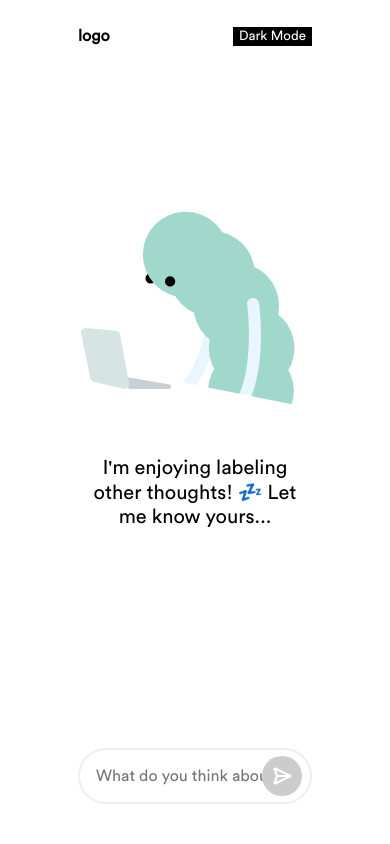
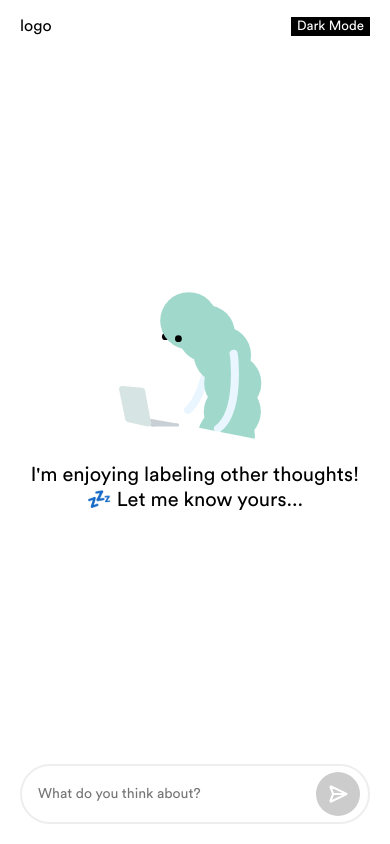
Before and after one commit to itsalivafaei/sentiment, a React (Vite) app in the folder front-end/: page / in a window 390 px wide. Built offline with nearby package versions, Linux system fonts and the light colour scheme.

Commit message:
finish responsive and dark mode toggle

```diff
--- a/front-end/src/styles/App.scss
+++ b/front-end/src/styles/App.scss
@@ -28,11 +28,16 @@ $button-size: 40px;
   vars.$light-secondary-accent,
   vars.$neutral-20,
   vars.$neutral-10,
-  vars.$neutral-40
+  vars.$neutral-40,
+  vars.$light-character-body,
+  vars.$light-character-eyes,
+  vars.$light-character-arms,
+  vars.$light-character-computer-screen,
+  vars.$light-character-computer-keyboard,
+  vars.$light-character-table
   );
-}
 
-.App.dark-mode {
+  &.dark-mode {
     @include mixins.theme-colors(
       vars.$dark-bg,
       vars.$dark-bg-inverse,
@@ -46,22 +51,23 @@ $button-size: 40px;
       vars.$dark-secondary-accent,
       vars.$neutral-90,
       vars.$neutral-90,
-    vars.$neutral-80
+      vars.$neutral-80,
+      vars.$dark-character-body,
+      vars.$dark-character-eyes,
+      vars.$dark-character-arms,
+      vars.$dark-character-computer-screen,
+      vars.$dark-character-computer-keyboard,
+      vars.$dark-character-table
     );
+  }
 
-  @media (max-width: 1200px) {
+  @include mixins.responsive ('tablet') {
     padding: 0 10%;
   }
-
-  @media (max-width: 720px) {
-    padding: 0 8%;
-  }
-
-  @media (max-width: 650px) {
-    padding: 0 6%;
+  @include mixins.responsive ('mobile') {
+    padding: 0 20px;
   }
 }
-
 
 * {
   font-family: Circular;
@@ -81,8 +87,7 @@ html {
   text-align: center;
   // background: inherit;
   background-color: inherit;
-  font-family: 'Mukta Malar', sans-serif;
-  font-weight: 700;
+  font-family: Circular, sans-serif;
   overflow: hidden;
 }
 
@@ -103,7 +108,6 @@ button {
 }
 
 input {
-  // border: 2px solid inherit;
   border-width: 2px;
   border-style: solid;
   border-color: inherit;
@@ -130,10 +134,24 @@ input {
 
 #separator-top {
   max-height: 10%;
+
+  @include mixins.responsive ('mobile') {
+    max-height: 5%;
+  }
+  @include mixins.responsive ('tablet') {
+    max-height: 10%;
+  }
 }
 
 #separator-bottom {
   max-height: 40%;
+
+  @include mixins.responsive ('mobile') {
+    max-height: 20%;
+  }
+  @include mixins.responsive ('tablet') {
+    max-height: 20%;
+  }
 }
 
 
@@ -153,6 +171,11 @@ input {
   margin: 0;
   padding: 0;
   background-color: inherit;
+
+  @include mixins.responsive ('mobile') {
+    top: 8px;
+    height: 36px;
+  }
 }
 
 /* Optional: Adjust the wrapper's top margin to prevent overlap */
@@ -164,7 +187,6 @@ input {
   width: 100%;
   margin: 0;
   justify-content:center;
-  // background: radial-gradient(ellipse at center, #fff 30%, #ffffff 47%);
   background: inherit;
   flex: 1;
 }
@@ -186,6 +208,11 @@ input {
   height: 400px;
   width: 300px;
   z-index: 0;
+
+  @include mixins.responsive ('mobile') {
+    height: 300px;
+    width: 200px;
+  }
 }
 
 #status {
@@ -195,7 +222,11 @@ input {
   margin-top: -96px;
   z-index: 2;
 
-  @media (max-width: 720px) {
+  @include mixins.responsive ('mobile') {
+    font-size: 18px;
+  }
+
+  @include mixins.responsive ('tablet') {
     font-size: 20px;
   }
 }
@@ -211,6 +242,10 @@ input {
   display: flex;
   align-items: center;
   justify-content: right;
+
+  @include mixins.responsive ('mobile') {
+    bottom: 20px;
+  }
 }
 
 /* Style the text input */
@@ -219,17 +254,25 @@ input {
   height: 36px;
   padding: 8px 20px 8px 16px; /* Adjust padding to accommodate the button */
   font-size: 16px;
-  font-weight: 500;
+  // font-weight: 500;
   // border: 2px solid inherit;
   border-radius: 1000px;
   outline: none;
   transition: border-color 0.3s ease;
+
+  @include mixins.responsive ('mobile') {
+    font-size: 14px;
+  }
+
+  @include mixins.responsive ('tablet') {
+    height: 40px;
+  }
 }
 
 /* Style the button */
 .input-button {
-  height: $button-size;
-  width: $button-size;
+  height: 40px;
+  width: 40px;
   position: absolute;
   right: 0px;
   background-color: inherit;
@@ -249,4 +292,13 @@ input {
     color: inherit;
     border-color: inherit;
   }
+
+  @include mixins.responsive ('mobile') {
+
   }
+
+  @include mixins.responsive ('tablet') {
+    height: 44px;
+    width: 44px;
+  }
+}
--- a/front-end/src/styles/Character.scss
+++ b/front-end/src/styles/Character.scss
@@ -1,14 +1,16 @@
 // Main character (body and eyes)
+// Character component
 .character {
     position: relative;
 
     &__eye {
+      fill: inherit;
       transition: transform 0.3s ease;
       transform: translate(10px, 0px);
     }
 
     &__body {
-      fill: #a0d8cb;
+      fill: inherit;
       transition: transform 0.3s ease;
     }
 
@@ -141,11 +143,11 @@
     left: 12%;
 
     &__screen {
-      fill: #D6E5E3;
+      fill: inherit;
     }
 
     &__keyboard {
-      fill: #CACFD6;
+      fill: inherit;
     }
 
     &.-typing {
@@ -162,7 +164,7 @@
     position: absolute;
     top: 58%;
     left: -60%;
-    fill: #fff;
+    fill: inherit;
     width: 200%;
   }
 
@@ -174,7 +176,7 @@
 
     & path {
       fill: none;
-      stroke: #eaf6ff;
+      stroke: inherit;
       stroke-width: 12;
       stroke-linecap: round;
       stroke-miterlimit: 10;
--- a/front-end/src/styles/_mixins.scss
+++ b/front-end/src/styles/_mixins.scss
@@ -1,3 +1,5 @@
+@use 'variables' as vars;
+
 @mixin theme-colors(
     $bg,
     $bg-inverse,
@@ -11,7 +13,13 @@
     $secondary-accent,
     $border,
     $neutral-1,
-    $neutral-2) {
+    $neutral-2,
+    $character-body,
+    $character-eyes,
+    $character-arms,
+    $character-computer-screen,
+    $character-computer-keyboard,
+    $character-table) {
 
     background-color: $bg;
     // background: $bg;
@@ -49,4 +57,55 @@
             border-color: $neutral-1;
         }
     }
+
+    // Character colors
+    .arm {
+        & path {
+            stroke: $character-arms
+        }
+    }
+
+    // #character-wrapper {
+    //     .arm {
+    //         & path {
+    //             stroke: $character-arms
+    //         }
+    //     }
+    // }
+
+    .computer {
+        &__screen {
+            fill: $character-computer-screen;
+        }
+
+        &__keyboard {
+            fill: $character-computer-keyboard;
+        }
+    }
+
+    .table {
+        fill: $character-table;
+    }
+
+    .character {
+        &__body {
+            fill: $character-body;
+        }
+        &__eye {
+            fill: $character-eyes;
+        }
+    }
 }
+
+@mixin responsive($breakpoint) {
+    $value: map-get(vars.$breakpoints, $breakpoint);
+    @if $value {
+        @media (max-width: $value) {
+            @content;
+        }
+    }
+    @else {
+        @warn "Unfortunately, no value could be retrieved from `#{$breakpoint}`. "
+        + "Please make sure it is defined in `$breakpoints` map.";
+    }
+}
--- a/front-end/src/styles/_variables.scss
+++ b/front-end/src/styles/_variables.scss
@@ -8,6 +8,12 @@ $light-text-70-inverse: #b2b2b2;
 $light-text-50: #808080;
 $light-accent: #eaaa00;
 $light-secondary-accent: #3366cc;
+$light-character-body: #a0d8cb;
+$light-character-eyes: #000;
+$light-character-arms: #eaf6ff;
+$light-character-computer-screen: #D6E5E3;
+$light-character-computer-keyboard: #CACFD6;
+$light-character-table: #fff;
 
 // Dark mode colors
 $dark-bg: #000;
@@ -19,6 +25,12 @@ $dark-text-70-inverse: #4d4d4d;
 $dark-text-50: #86868b;
 $dark-accent: #fed13e;
 $dark-secondary-accent: #5a91ff;
+$dark-character-body: #4a8b7c;
+$dark-character-eyes: #fff;
+$dark-character-arms: #b2b2b2;
+$dark-character-computer-screen: #333333;
+$dark-character-computer-keyboard: #666666;
+$dark-character-table: #000;
 
 // General colors
 $on-light-surface: #000;
@@ -30,7 +42,15 @@ $neutral-60: #999;
 $neutral-80: #666;
 $neutral-90: #2c2c2c;
 
+// Character colors
+
+
 @font-face {
   font-family: Circular;
   src: url('../assets/CircularStd-Book.otf');
 }
+
+$breakpoints: (
+  'mobile': 480px,
+  'tablet': 960px
+  );
```
Lines whose indentation alone changed are shown as unchanged.
